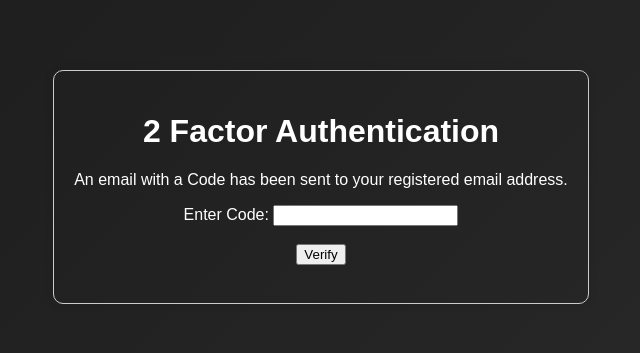
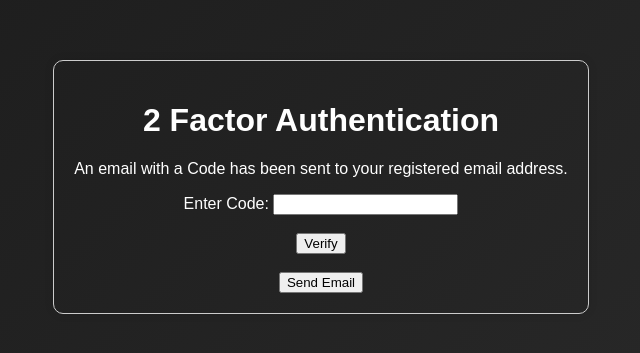
Before and after one commit to Yellowbugs/SAEbudget, a website: page public/2FA.html in a window 1280 px wide. Shown: the part 213-566 px from the top of the page, without its empty margins (319-959 px from the left). Drawn offline with nearby package versions, Linux system fonts and the light colour scheme.

Commit message:
Update 2FA.html

```diff
--- a/public/2FA.html
+++ b/public/2FA.html
@@ -37,5 +37,6 @@
             <button type="submit">Verify</button>
         </form>
         <br>
+        <button id="send-email" onclick="TwoFA();">Send Email</button>
     </div>
 </body>
```
